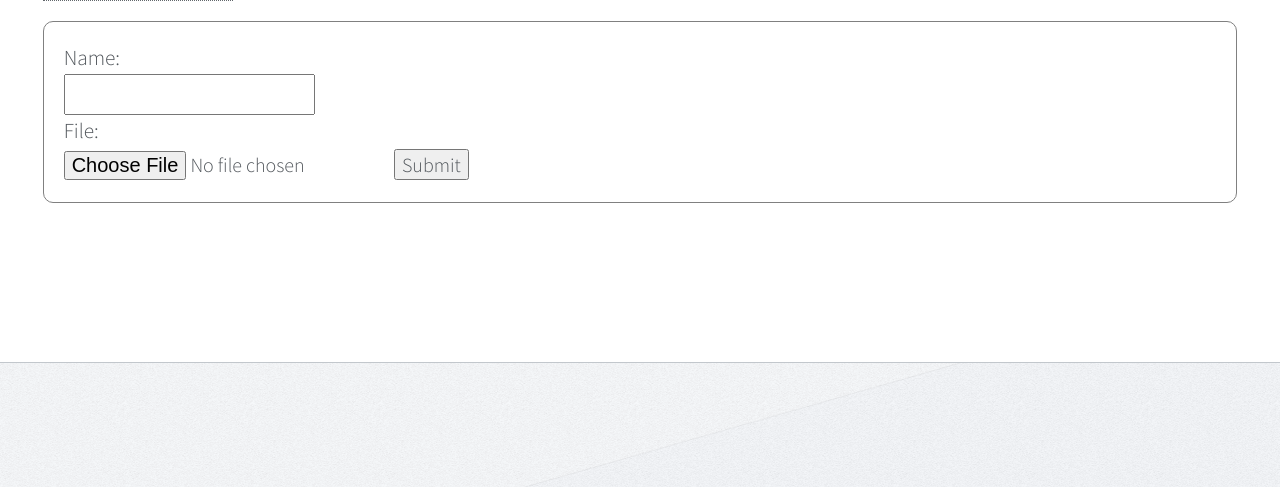
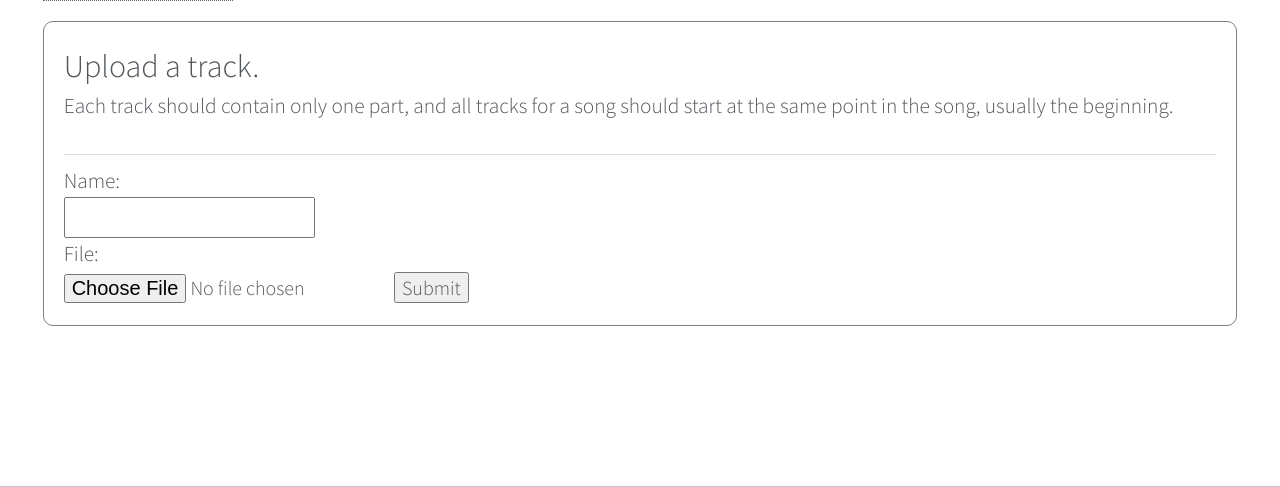
Before and after one commit to kj800x/ACappella, a Django app: template templates/arranger/uploadchannel.html in a window 1280 px wide. Shown: the part 350-837 px from the top of the page. Run offline with Django 3.2, Linux system fonts and the light colour scheme; the template is opened without the code that fills it: values that come from a table or form of the project are taken from there, others are empty; some libraries are stand-ins or nearby versions.

Commit message:
Defined what should be uploaded in the learning track form

```diff
--- a/templates/arranger/uploadchannel.html
+++ b/templates/arranger/uploadchannel.html
@@ -4,7 +4,8 @@
 
 {% block contentcontent %}
   <div class="beautifulform">
-
+    <h3> Upload a track.</h3>
+    <p> Each track should contain only one part, and all tracks for a song should start at the same point in the song, usually the beginning. </p><hr />
     <form enctype="multipart/form-data" action="" method="POST">{% csrf_token %}
     {{form}}<br />
     <input type="submit" />
--- a/templates/arranger/uploadpdf.html
+++ b/templates/arranger/uploadpdf.html
@@ -4,6 +4,7 @@
 
 {% block contentcontent %}
   <div class="beautifulform">
+    <h3> Upload PDF </h3><hr />
 
     <form enctype="multipart/form-data" action="" method="POST">{% csrf_token %}
     {{form}}<br />
```
